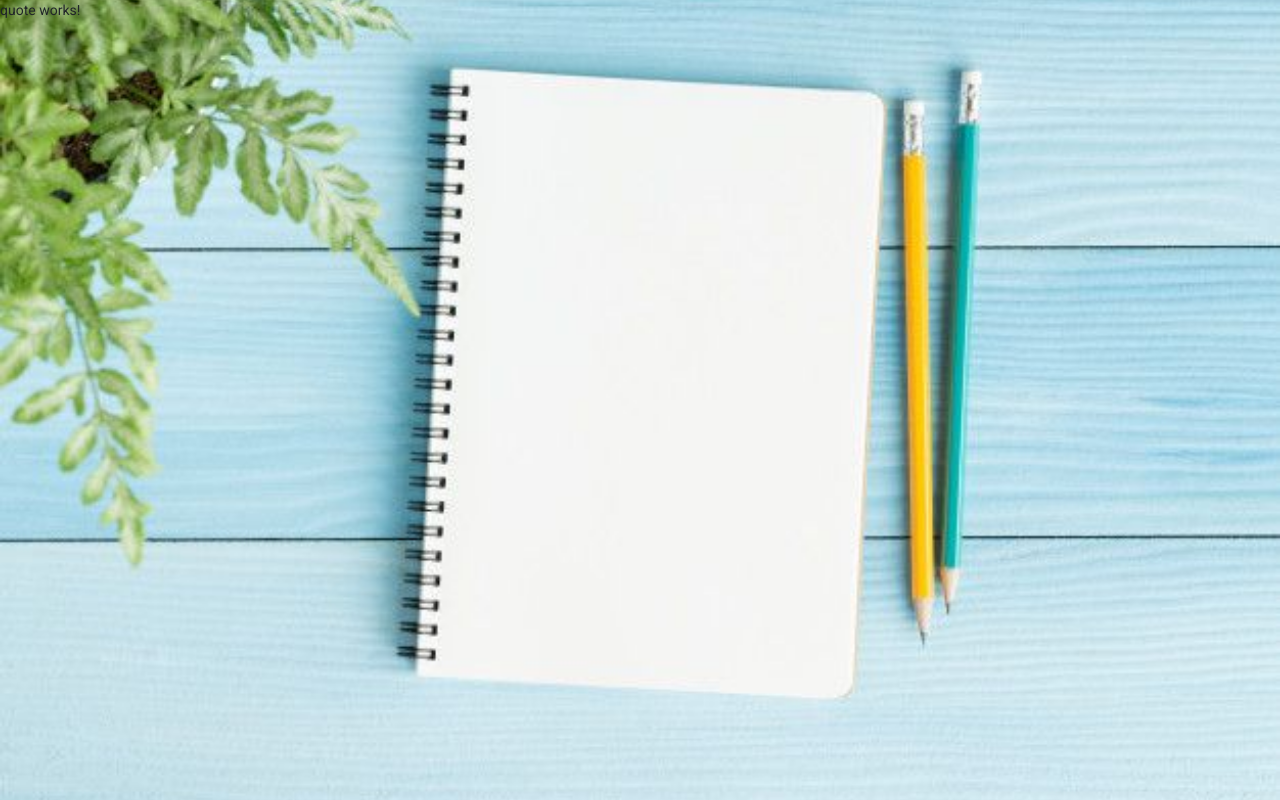
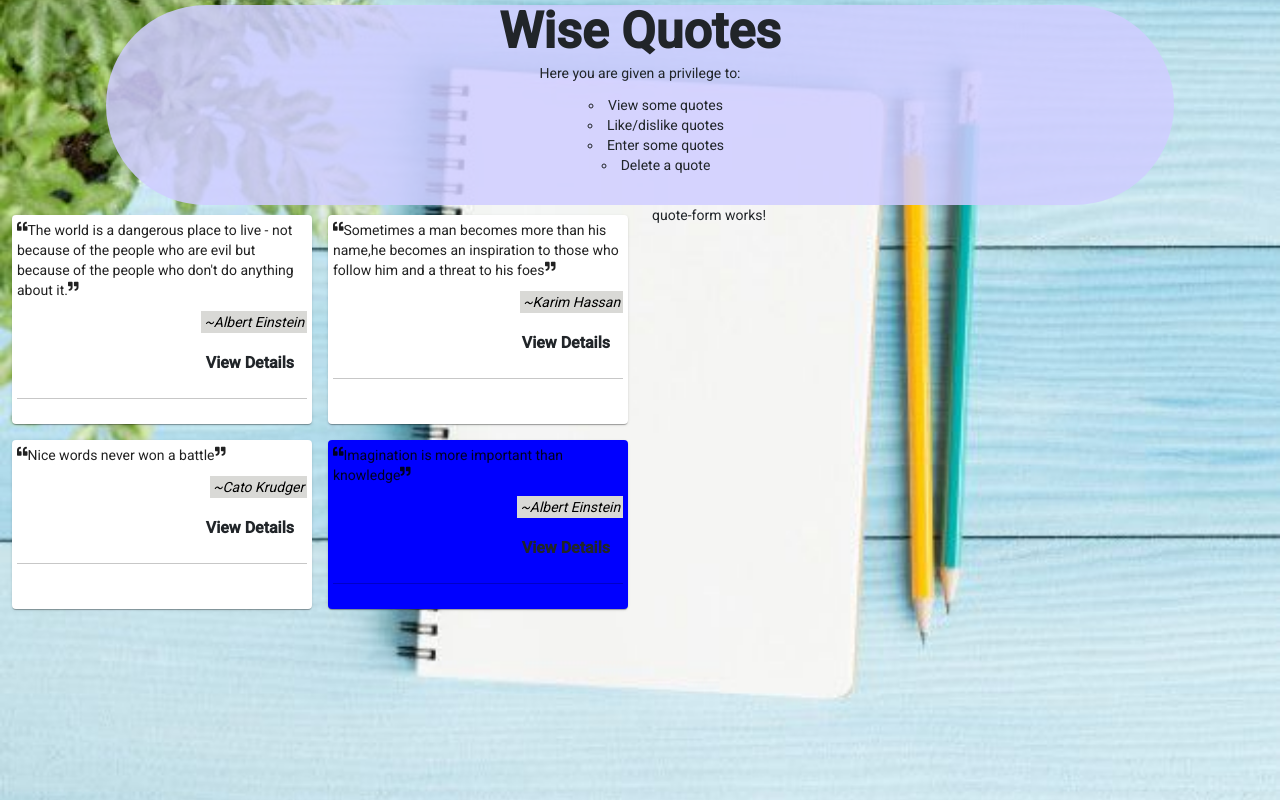
Before and after one commit to WaruiAlfred/Quotes, an Angular app: page / in a window 1280 px wide. Built offline with nearby package versions, Linux system fonts and the light colour scheme.

Commit message:
add quote component for displaying quotes

```diff
--- a/src/app/quote/quote.component.css
+++ b/src/app/quote/quote.component.css
@@ -0,0 +1,41 @@
+.introduction{
+  background-color: rgba(208, 205, 255, 0.856);
+  height: 200px;
+  width: 85%;
+  border-top-right-radius: 110px;
+  border-bottom-right-radius: 110px;
+  border-top-left-radius: 110px;
+  border-bottom-left-radius: 110px;
+  text-align: center;
+  padding: 10px;
+  margin-top: 5px;
+  margin-left: auto;
+  margin-right: auto;
+}
+.introduction>h1{
+  font-weight: bolder;
+  font-size: 50px;
+}
+.introduction ul li{
+  text-align: center;
+  list-style-position: inside;
+  list-style-type: circle;
+}
+mat-card{
+  margin-top: 10px;
+  margin-bottom: 10px;
+  padding: 5px;
+  box-shadow: 0px 5px 8px 1px rgb(128, 128, 128);
+  transition: all 300ms ease-in-out;
+  background-color: #fff;
+  height: 100%;
+}
+mat-card:hover{
+  box-shadow: 0px 30px 40px;
+}
+.footer{
+  background-color: lightslategrey;
+}
+mark{
+  background-color: rgb(217, 217, 214);
+}
--- a/src/app/quote/quote.component.html
+++ b/src/app/quote/quote.component.html
@@ -1 +1,49 @@
-<p>quote works!</p>
+<div class="container-fluid content">
+  <div class="introduction">
+    <h1>Wise Quotes</h1>
+    <p>Here you are given a privilege to:</p>
+    <ul>
+      <li>View some quotes</li>
+      <li>Like/dislike quotes</li>
+      <li>Enter some quotes</li>
+      <li>Delete a quote</li>
+    </ul>
+  </div>
+  <div class="row">
+    <div class="col-md-6">
+      <div fxLayout="row wrap" fxLayoutGap="16px grid">
+        <div fxFlex="50%" *ngFor="let quote of quotes; let i = index">
+          <mat-card appHighlighter *ngIf="highlightHighest(i)===quote.upVotes">
+            <mat-card-content>
+              <p><sup><fa-icon [icon]="faQuoteLeft"></fa-icon></sup>{{quote.quoteDetail}}<sup><fa-icon [icon]="faQuoteRight"></fa-icon></sup></p>
+              <p id={{i}} class="text-end"><i><mark>~{{quote.author|titlecase}}</mark></i></p>
+              <div class="d-grid gap-2 d-md-flex justify-content-md-end">
+                <button (click)='toggleDetails(i)' class="btn"><b>View Details</b></button>
+              </div>
+              <hr>
+              <div *ngIf="quote.showDetails" class="footer">
+                <app-quote-details [quote]='quote' (uninterested)="deleteQuote($event,i)" (upVote)="likeQuote($event,i)" (downVote)="dislikeQuote($event,i)"></app-quote-details>
+              </div>
+            </mat-card-content>
+          </mat-card>
+          <mat-card *ngIf="highlightHighest(i)!==quote.upVotes">
+            <mat-card-content>
+              <p><sup><fa-icon [icon]="faQuoteLeft"></fa-icon></sup>{{quote.quoteDetail}}<sup><fa-icon [icon]="faQuoteRight"></fa-icon></sup></p>
+              <p id={{i}} class="text-end"><i><mark>~{{quote.author|titlecase}}</mark></i></p>
+              <div class="d-grid gap-2 d-md-flex justify-content-md-end">
+                <button (click)='toggleDetails(i)' class="btn"><b>View Details</b></button>
+              </div>
+              <hr>
+              <div *ngIf="quote.showDetails" class="footer">
+                <app-quote-details [quote]='quote' (uninterested)="deleteQuote($event,i)" (upVote)="likeQuote($event,i)" (downVote)="dislikeQuote($event,i)"></app-quote-details>
+              </div>
+            </mat-card-content>
+          </mat-card>
+        </div>
+      </div>
+    </div>
+    <div class="col-md-6">
+      <app-quote-form (addQuote)="addNewQuote($event)"></app-quote-form>
+    </div>
+  </div>
+</div>
--- a/src/app/quote/quote.component.ts
+++ b/src/app/quote/quote.component.ts
@@ -1,4 +1,6 @@
 import { Component, OnInit } from '@angular/core';
+import { QuoteBlueprint } from './../quote-blueprint';
+import { faQuoteLeft,faQuoteRight} from '@fortawesome/free-solid-svg-icons';
 
 @Component({
   selector: 'app-quote',
@@ -7,7 +9,56 @@ import { Component, OnInit } from '@angular/core';
 })
 export class QuoteComponent implements OnInit {
 
-  constructor() { }
+  faQuoteLeft = faQuoteLeft;
+  faQuoteRight = faQuoteRight;
+
+  quotes: QuoteBlueprint[] = [
+    new QuoteBlueprint (1,"The world is a dangerous place to live - not because of the people who are evil but because of the people who don't do anything about it.","Albert Einstein","John Luke",new Date(2019,7,12),4,1),
+    new QuoteBlueprint (2,"Sometimes a man becomes more than his name,he becomes an inspiration to those who follow him and a threat to his foes","Karim Hassan","Lucy Amani",new Date(2018,7,12),7,0),
+    new QuoteBlueprint (3,"Nice words never won a battle","Cato Krudger","Kyle Loo",new Date(2001,6,10),5,0),
+    new QuoteBlueprint (4,"Imagination is more important than knowledge","Albert Einstein","Alex Thunder",new Date(2011,4,2),9,1)
+  ];
+
+
+  addNewQuote(quote:any) {
+    let quoteLength = this.quotes.length;
+    quote.id = quoteLength + 1;
+    quote.inputDate = new Date (quote.inputDate);
+    this.quotes.push(quote)
+  }
+
+  deleteQuote(uninterested:any,index:number){
+    if(uninterested){
+      this.quotes.splice(index,1);
+    }
+  }
+
+  toggleDetails(index:number){
+    this.quotes[index].showDetails = !this.quotes[index].showDetails;
+  }
+
+  likeQuote(upVote:any,index:number){
+    if(upVote){
+      this.quotes[index].upVotes++;
+    }
+  }
+
+  dislikeQuote(downVote:any,index:number){
+    if(downVote){
+      this.quotes[index].downVotes++;
+    }
+  }
+
+  highlightHighest(index:number) {
+   var highest = this.quotes[index].upVotes;
+   for (var j = 0; j<this.quotes.length; j++){
+    if(this.quotes[j].upVotes>highest){
+      highest = this.quotes[j].upVotes;
+    }
+   }
+   return highest;
+  }
+
 
   ngOnInit(): void {
   }
```
